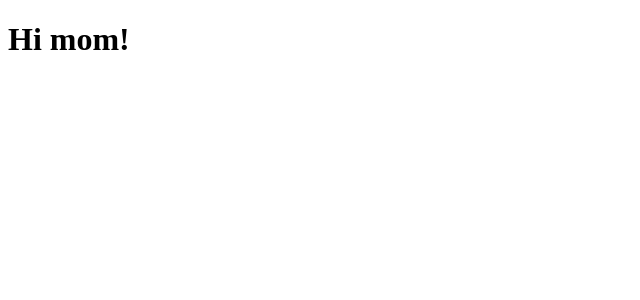
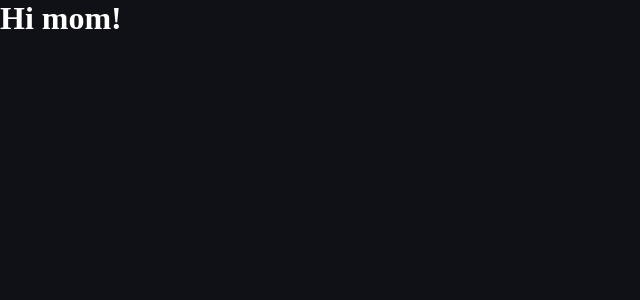
Before and after one commit to YisusGaming/YisusGaming.github.io, a React (Vite) app: page / in a window 1280 px wide. Shown: the top 300 px of the page, without its empty margins (0-640 px from the left). Built offline with nearby package versions, Linux system fonts and the light colour scheme.

Commit message:
basic styles

```diff
--- a/src/index.css
+++ b/src/index.css
@@ -0,0 +1,9 @@
+* {
+    margin: 0;
+    padding: 0;
+}
+
+body {
+    color: #ffffff;
+    background: #101017;
+}
```
